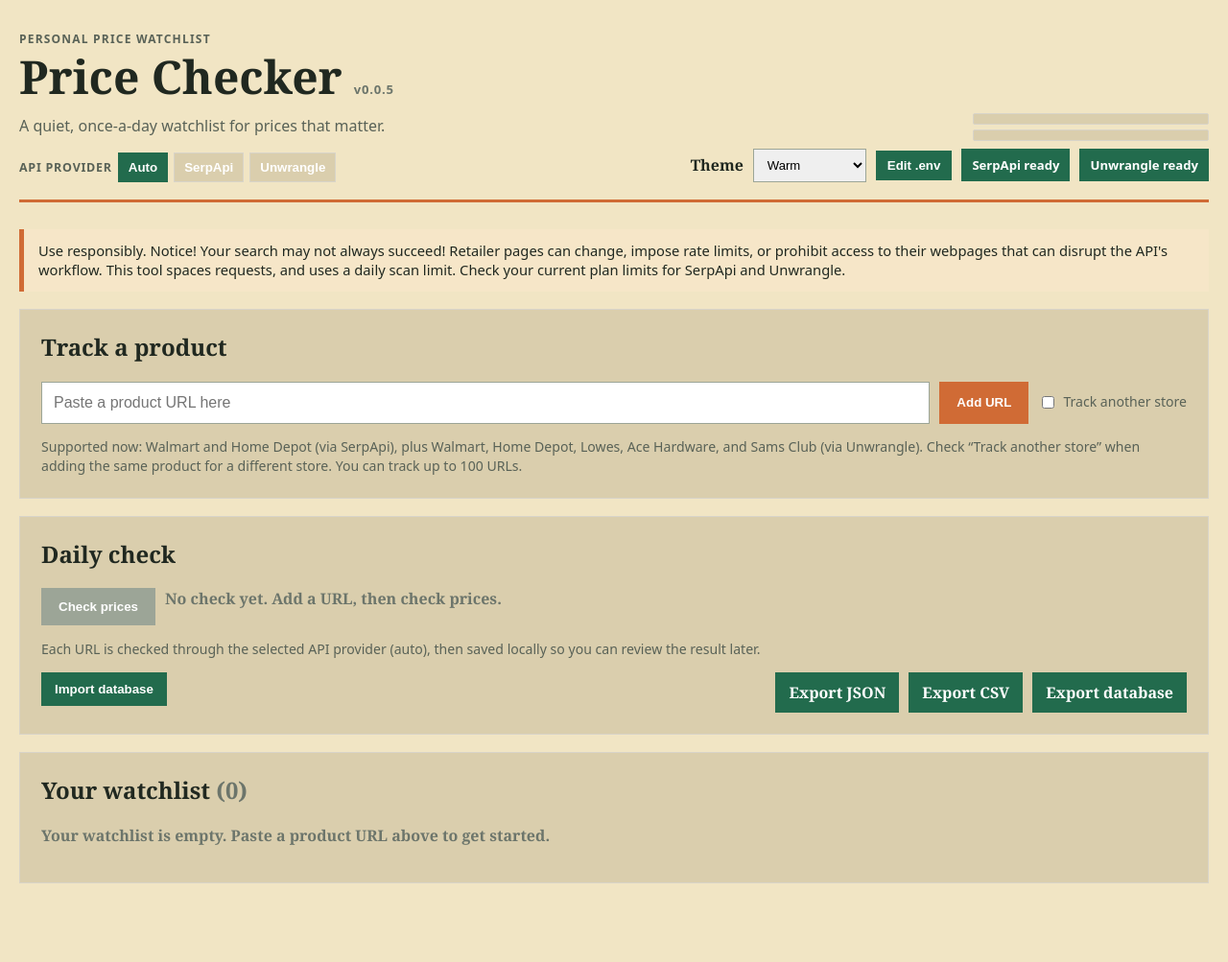
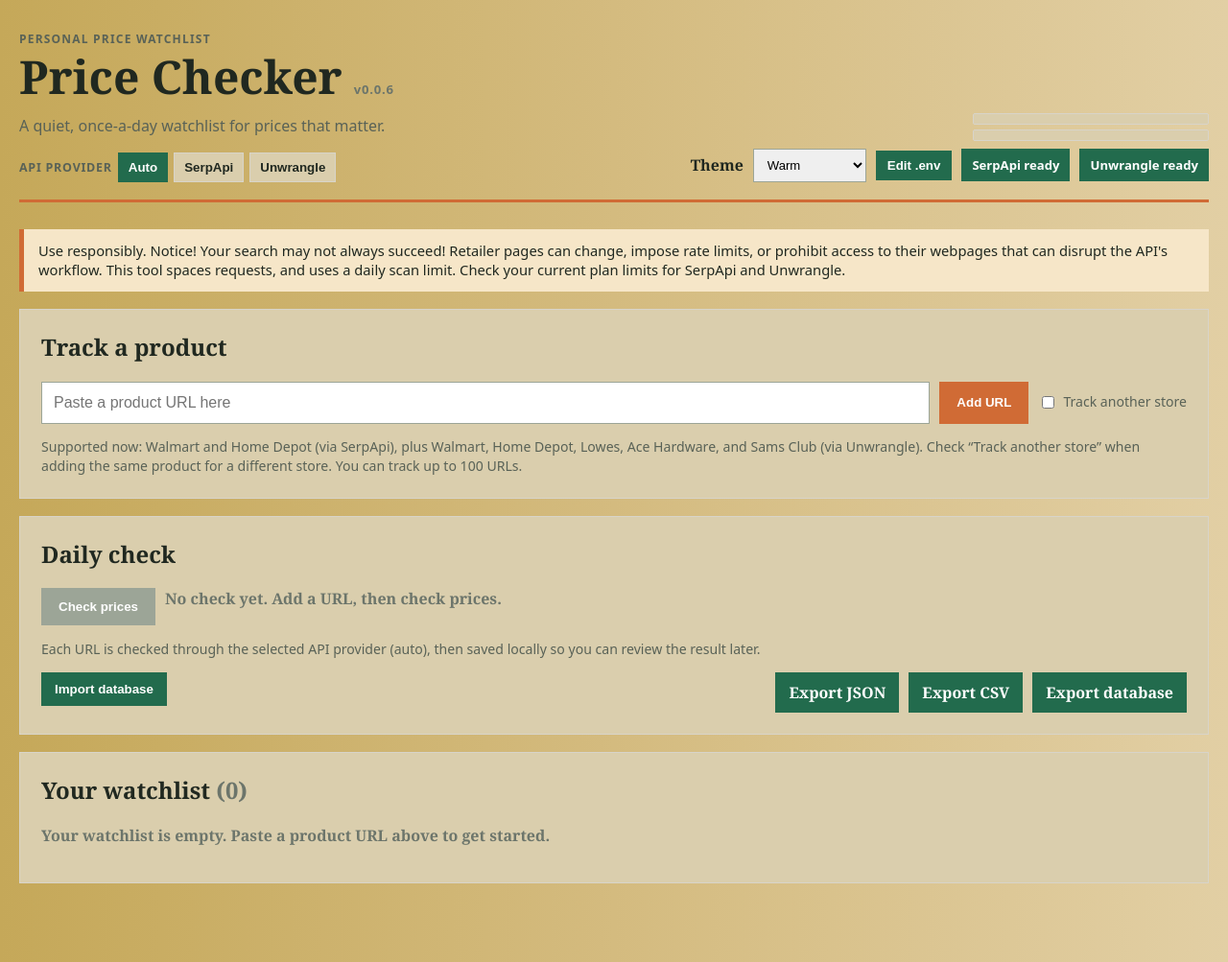
Before and after one commit to Adrian-Utz/price-checker, a Flask app: page / in a window 1280 px wide. Shown: the whole page at 96% size. Run offline with Flask 3, Linux system fonts and the light colour scheme; data that the repository does not hold is empty; parts of the project's set-up code (start-up, migrations or seed data) failed here and were passed over.

Commit message:
Update v0.0.6

```diff
--- a/static/stylesheet.css
+++ b/static/stylesheet.css
@@ -5,7 +5,7 @@
     font-family: Georgia, serif;
     font-weight: 700;
 
-    --page-background: #f1e5c4;
+    --page-background: linear-gradient(90deg, #c5a859 0%, #d4bb7f 50%, #e2cfa4 100%);
     --surface: #dacead;
     --text: #202820;
     --muted-text: #596257;
@@ -26,11 +26,11 @@
 }
 
 [data-theme="ocean"] {
-    --page-background: #aae1f7;
+    --page-background: linear-gradient(90deg, #abf7e7 0%, #abeef7 50%, #abd5f7 100%);
     --surface: #7bbcd3;
-    --text: #17323a;
-    --muted-text: #547078;
-    --subtle-text: #71878d;
+    --text: #0c1a1f;
+    --muted-text: #212b2e;
+    --subtle-text: #212b2e;
     --border: #c4d8dc;
     --accent: #087e8b;
     --accent-dark: #075e68;
@@ -47,7 +47,7 @@
 }
 
 [data-theme="midnight"] {
-    --page-background: #20252a;
+    --page-background: linear-gradient(90deg, #20252a 0%, #4d5155 50%, #52565c 100%);
     --surface: #2b3238;
     --text: #f1f4ed;
     --muted-text: #779c83;
@@ -68,7 +68,7 @@
 }
 
 [data-theme="forest"] {
-    --page-background: #203625;
+    --page-background: linear-gradient(90deg, #29462f 0%, #243a28 50%, #1e2e21 100%);
     --surface: #23442a;
     --text: #f1f4ed;
     --muted-text: #96a099;
@@ -108,9 +108,9 @@
     --lg-main-line: #029b16;
     --lg-bulk-line: #015a0d;
 }
-
+/*#6e408f #906aa8 #b195c2*/
 [data-theme="royal-purple"] {
-    --page-background: #6e408f;
+    --page-background: linear-gradient(90deg, #6e408f 0%, #906aa8 50%, #b195c2 100%);
     --surface: #4e2f63;
     --text: #ecd8f0;
     --muted-text: #cdb6d1;
@@ -130,10 +130,51 @@
     --lg-bulk-line: #54326d;
 }
 
+@keyframes page-fade-in {
+    from {
+        opacity: 0;
+    }
+
+    to {
+        opacity: 1;
+    }
+}
+
 body {
+    animation: page-fade-in 1s cubic-bezier(0.42, 0.00, 0.26, 1.00) both;
     margin: 0 auto;
     max-width: 1500px;
     padding: 32px 20px 64px;
+}
+
+::view-transition-group(root) {
+    animation-duration: 1s;
+    animation-timing-function: cubic-bezier(0.22, 1, 0.36, 1);
+}
+
+.theme-transition,
+.theme-transition *,
+.theme-transition *::before,
+.theme-transition *::after {
+    transition: background-color 1s cubic-bezier(0.22, 1, 0.36, 1),
+        color 1s cubic-bezier(0.22, 1, 0.36, 1),
+        border-color 1s cubic-bezier(0.22, 1, 0.36, 1),
+        box-shadow 1s cubic-bezier(0.22, 1, 0.36, 1),
+        fill 1s cubic-bezier(0.22, 1, 0.36, 1),
+        stroke 1s cubic-bezier(0.22, 1, 0.36, 1) !important;
+}
+
+@media (prefers-reduced-motion: reduce) {
+    body {
+        animation: none;
+    }
+
+    .theme-transition,
+    .theme-transition *,
+    .theme-transition *::before,
+    .theme-transition *::after {
+        transition: none !important;
+    }
 }
 
 header {
@@ -294,7 +335,7 @@ h1 {
 .provider-button {
     background: var(--surface);
     border: 1px solid var(--border);
-    color: var(--button-text-color);
+    color: var(--text);
     padding: 7px 10px;
 }
 
--- a/templates/page.html
+++ b/templates/page.html
@@ -10,6 +10,7 @@ Written by: AJ Utz
 <head>
   <meta charset="utf-8"><meta name="viewport" content="width=device-width, initial-scale=1">
   <title>Price Checker</title>
+	<script>document.documentElement.dataset.theme = localStorage.getItem("price-checker-theme") || "default";</script>
 	<link rel="stylesheet" href="{{ url_for('static', filename='stylesheet.css') }}">
 </head>
 <body>
@@ -317,8 +318,18 @@ Written by: AJ Utz
 	themeSelect.value = savedTheme;
 
 	themeSelect.addEventListener("change", function () {
-		document.documentElement.dataset.theme = this.value;
-		localStorage.setItem("price-checker-theme", this.value);
+		const root = document.documentElement;
+		const value = this.value;
+		const applyTheme = () => { root.dataset.theme = value; };
+		localStorage.setItem("price-checker-theme", value);
+		if (document.startViewTransition && !window.matchMedia("(prefers-reduced-motion: reduce)").matches) {
+			document.startViewTransition(applyTheme);
+			return;
+		}
+		root.classList.add("theme-transition");
+		clearTimeout(window.themeTransitionTimer);
+		window.themeTransitionTimer = setTimeout(() => root.classList.remove("theme-transition"), 1100);
+		applyTheme();
 	});
 </script>
 <script>
--- a/version.py
+++ b/version.py
@@ -1,2 +1,2 @@
 #Here is the version Number to be called to other programs.
-VERSION_NUMBER = "0.0.5"
+VERSION_NUMBER = "0.0.6"
```
Also changed, not shown: changlog.md (+3 -0 lines), templates/dev_responses.html (+13 -2 lines), README.md.
